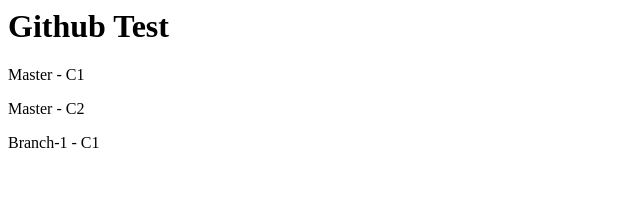
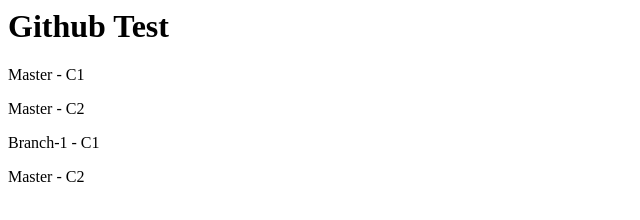
Before and after one commit to Henry2902/gitTestRemote, a plain HTML site: page index.html in a window 1280 px wide. Shown: the full height of the page, 0-640 px from the left. Drawn offline with Linux system fonts and the light colour scheme.

Commit message:
master - c2

```diff
--- a/index.html
+++ b/index.html
@@ -4,5 +4,6 @@
 		<p> Master - C1</p>
 		<p> Master - C2</p>
 		<p>Branch-1 - C1</p>
+		<p>Master  - C2</p>
 	</body>
 </html>
```
